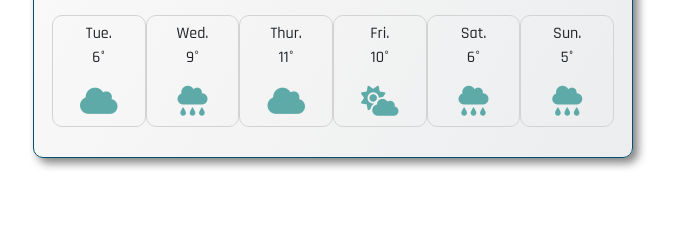
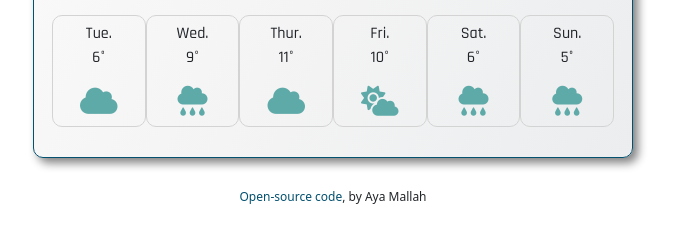
Before and after one commit to Ayamallahx/weather-project, a plain HTML site: page index.html in a window 1280 px wide. Shown: the part 289-532 px from the top of the page, without its empty margins (307-982 px from the left). Drawn offline with nearby package versions, Linux system fonts and the light colour scheme.

Commit message:
Added open-source to github

```diff
--- a/index.html
+++ b/index.html
@@ -115,6 +115,11 @@
         </div>
       </div>
     </div>
+    <div id="github">
+      <a href="https://github.com/Ayamallahx/weather-project"
+        >Open-source code</a
+      >, by Aya Mallah
+    </div>
     <script src="src/index.js"></script>
   </body>
 </html>
--- a/src/style.css
+++ b/src/style.css
@@ -60,3 +60,7 @@ h5 {
 .row {
   padding: 10px;
 }
+#github {
+  font-size: 12px;
+  text-align: center;
+}
```
Also changed, not shown: 1 other file.
